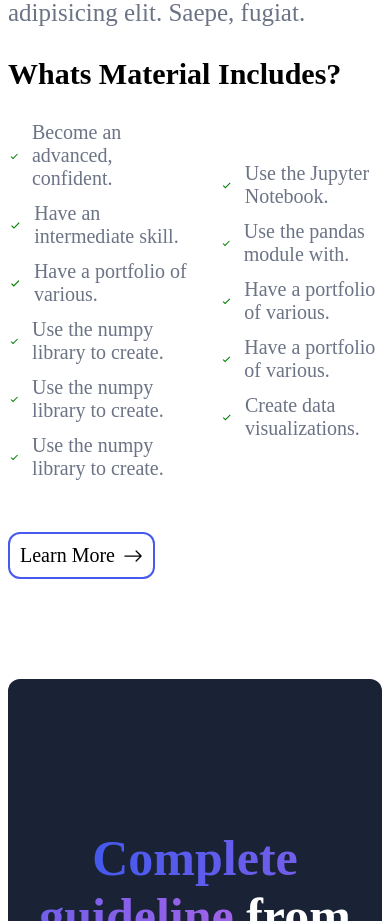
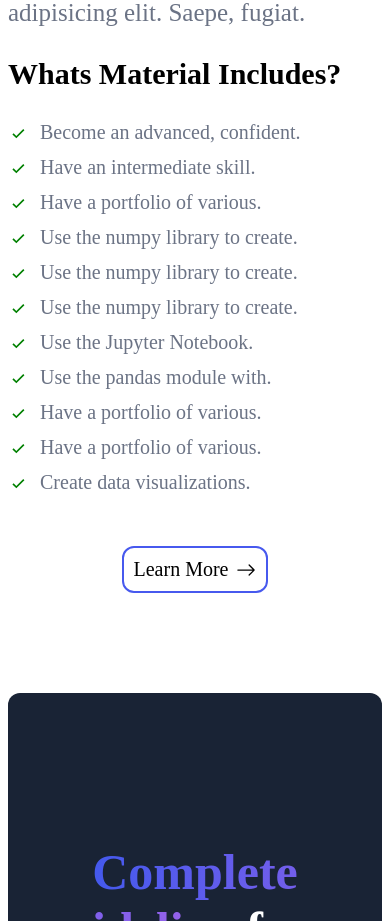
Before and after one commit to jakariamasum/Web-Hero, a React (Vite) app: page / in a window 390 px wide. Shown: the part 2367-3288 px from the top of the page. Built offline with nearby package versions, Linux system fonts and the light colour scheme.

Commit message:
learn section responsiveness

```diff
--- a/src/components/Learn/Learn.module.css
+++ b/src/components/Learn/Learn.module.css
@@ -31,6 +31,7 @@
     justify-content: space-between;
     align-items: center;
     margin-bottom: 40px;
+    flex-wrap: wrap;
 }
 .materials>div>div{
     font-size: 20px;
@@ -45,4 +46,10 @@
         flex-direction: column;
         text-align: center;
     }
+    .materials{
+        gap: 0;
+    }
+    .right>:last-child{
+        margin: 0 auto;
+    }
 }
```
